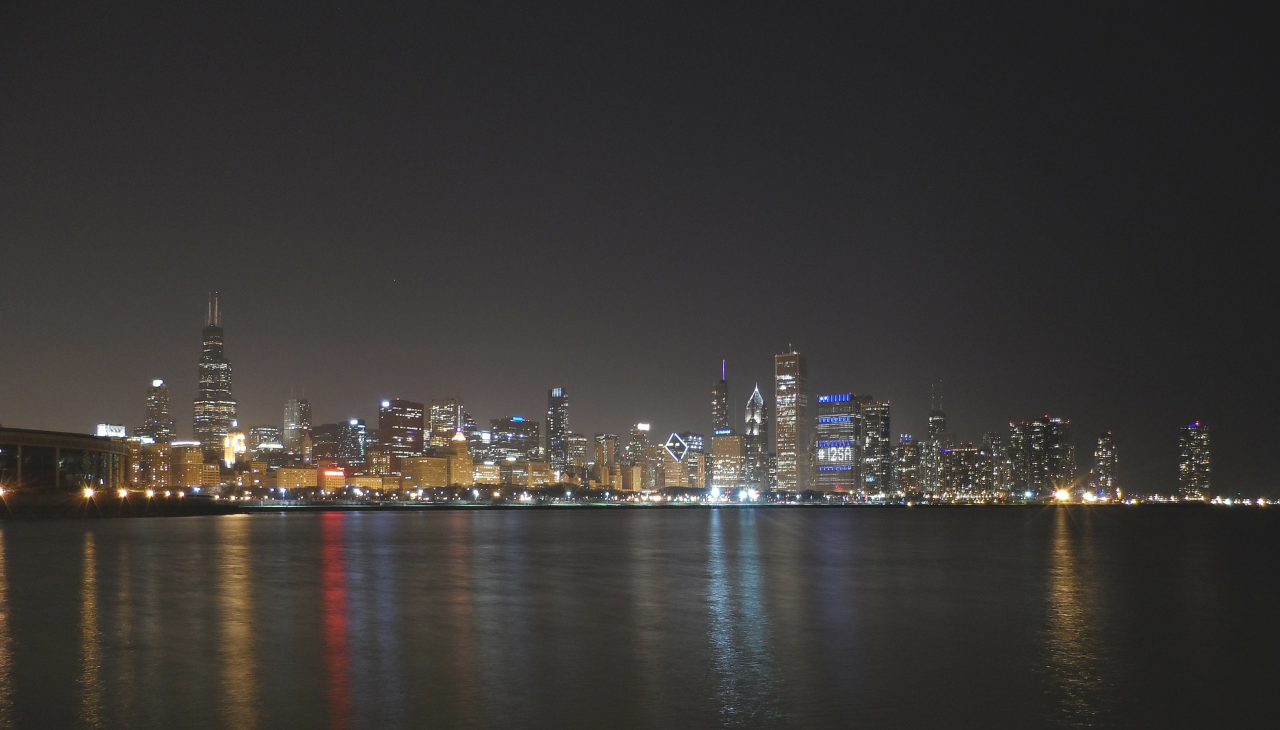
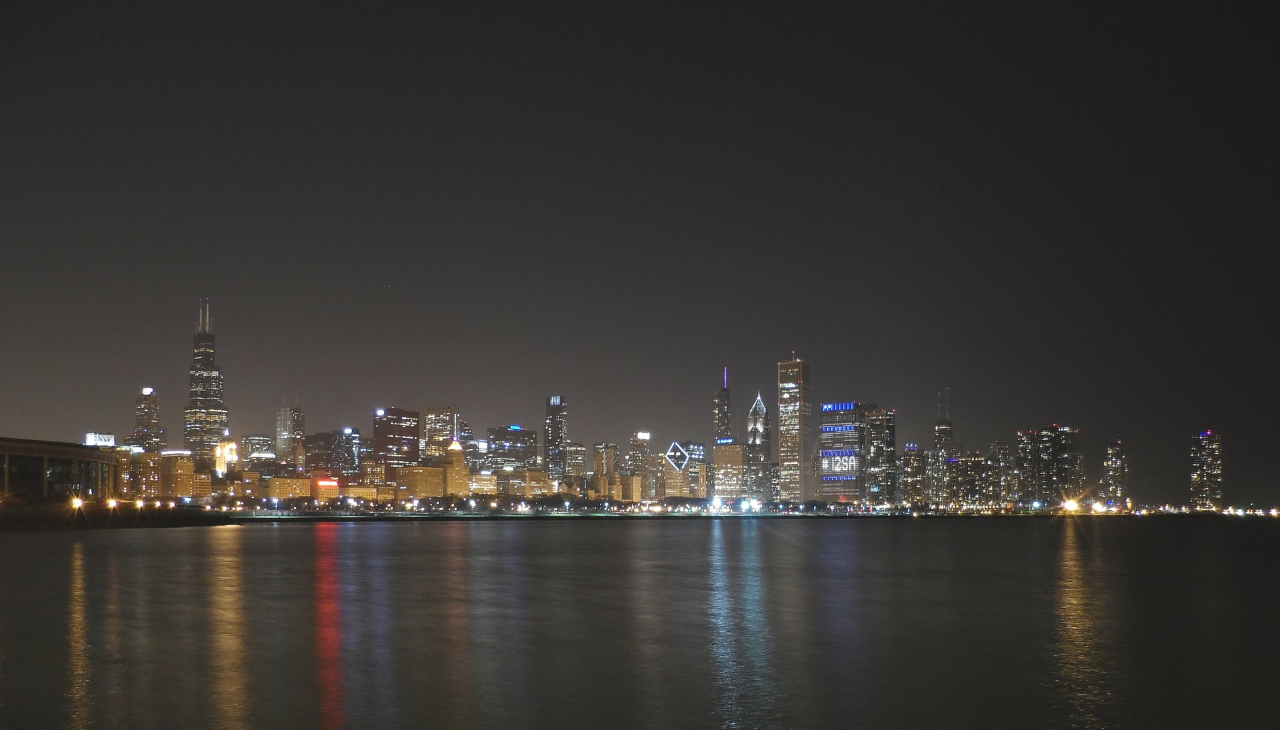
Before and after one commit to antony004/antony004.github.io, a plain HTML site: page index.html in a window 1280 px wide. Shown: the part 70-800 px from the top of the page. Drawn offline with Linux system fonts and the light colour scheme.

Commit message:
Background image fix

```diff
--- a/css/style.css
+++ b/css/style.css
@@ -25,7 +25,7 @@ section.module.parallax {
   height: 980px;
   background-position: 50% 50%;
   background-repeat: no-repeat;
-  background-attachment: fixed;
+  background-attachment: scroll;
   -webkit-background-size: cover;
   -moz-background-size: cover;
   -o-background-size: cover;
```
Also changed, not shown: index.html (+4 -1 lines).
